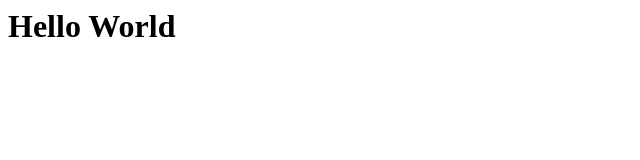
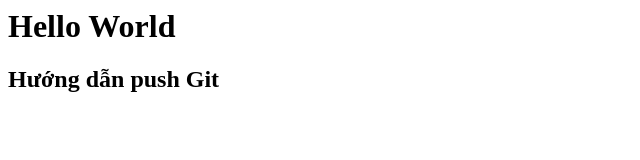
Before and after one commit to lequocan948/fe1, a plain HTML site: page index.html in a window 1280 px wide. Shown: the whole page, without its empty margins (0-640 px from the left). Drawn offline with Linux system fonts and the light colour scheme.

Commit message:
[HTML] - Test

```diff
--- a/index.html
+++ b/index.html
@@ -1 +1,2 @@
 <h1>Hello World</h1>
+<h2>Hướng dẫn push Git</h2>
```
